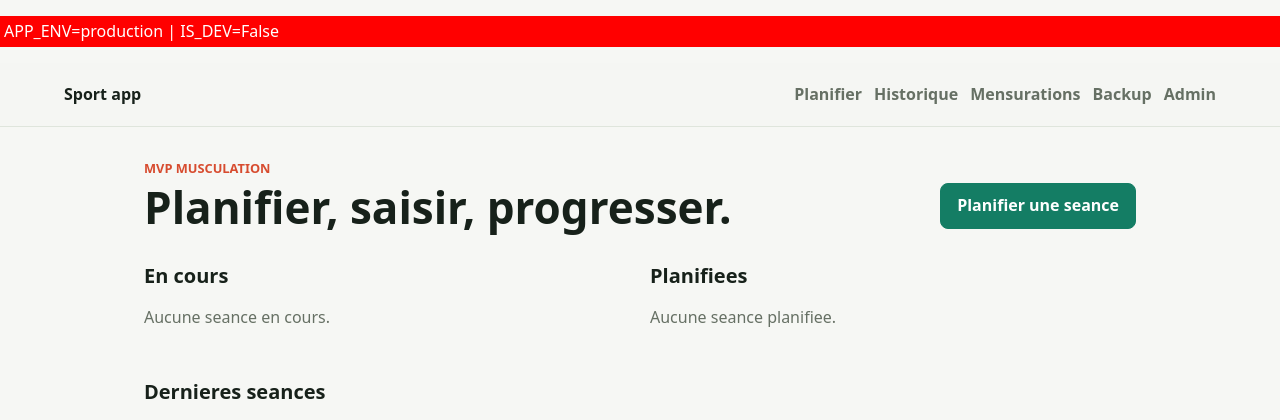
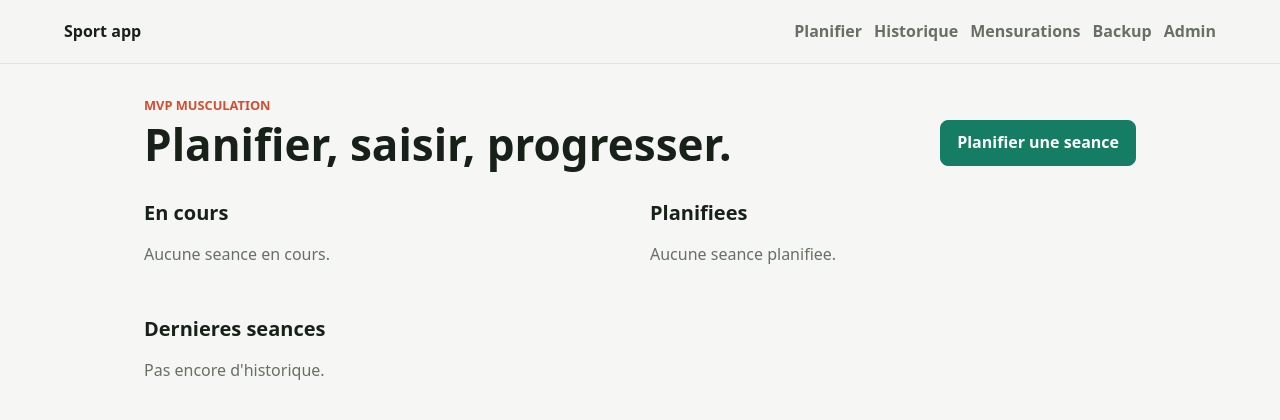
Before and after one commit to CyrilleNantes/sport-app, a Django app: page / in a window 1280 px wide. Shown: the top 420 px of the page. Run offline with Django 5.2, Linux system fonts and the light colour scheme; data that the repository does not hold is empty.

Commit message:
Supprimer ligne de debug APP_ENV dans base.html
Co-Authored-By: Claude Sonnet 4.6 <noreply@anthropic.com>

```diff
--- a/workouts/templates/workouts/base.html
+++ b/workouts/templates/workouts/base.html
@@ -9,8 +9,7 @@
 </head>
 
 <body>
-  <p style="background:red;color:white;padding:4px">APP_ENV={{ APP_ENV }} | IS_DEV={{ IS_DEV }}</p>
-  {% if IS_DEV %}
+{% if IS_DEV %}
   <div class="dev-banner">⚠ DEV — base de données de test, pas la prod</div>
   {% endif %}
   <header class="topbar">
```
